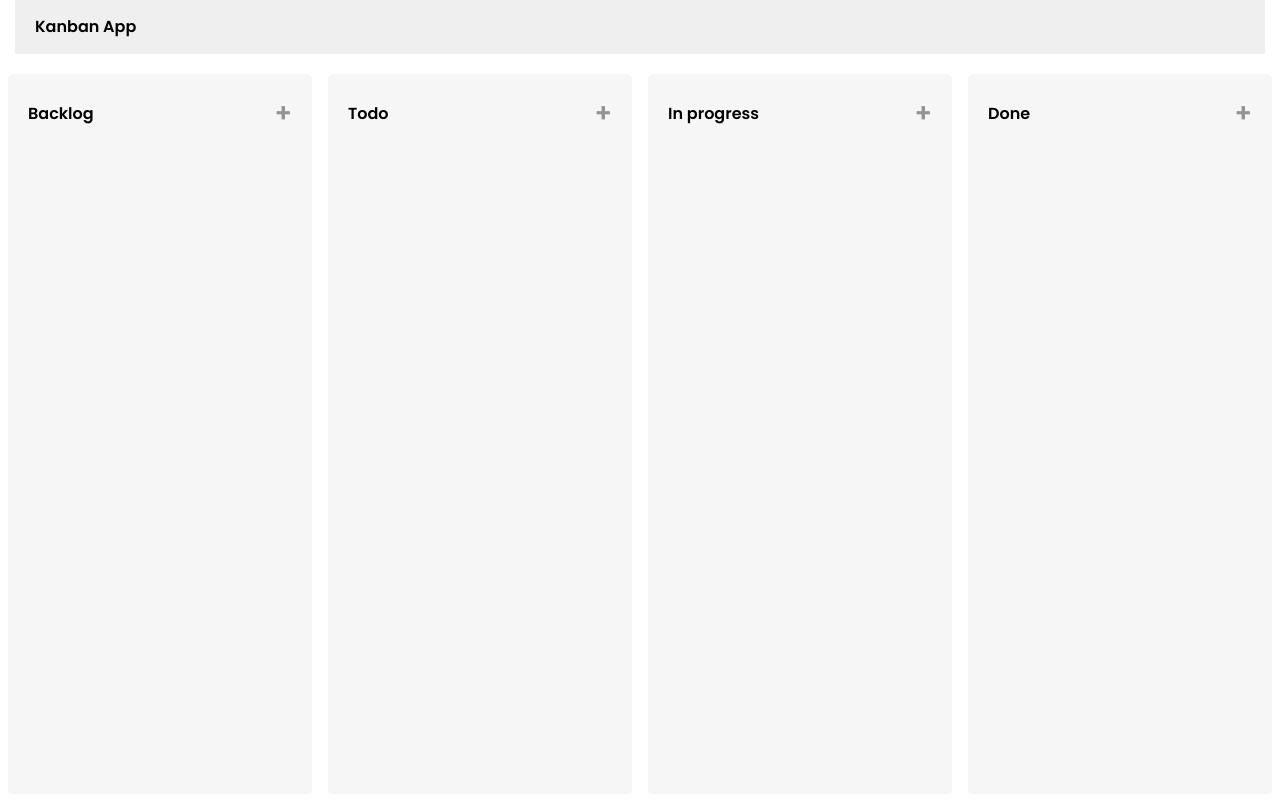
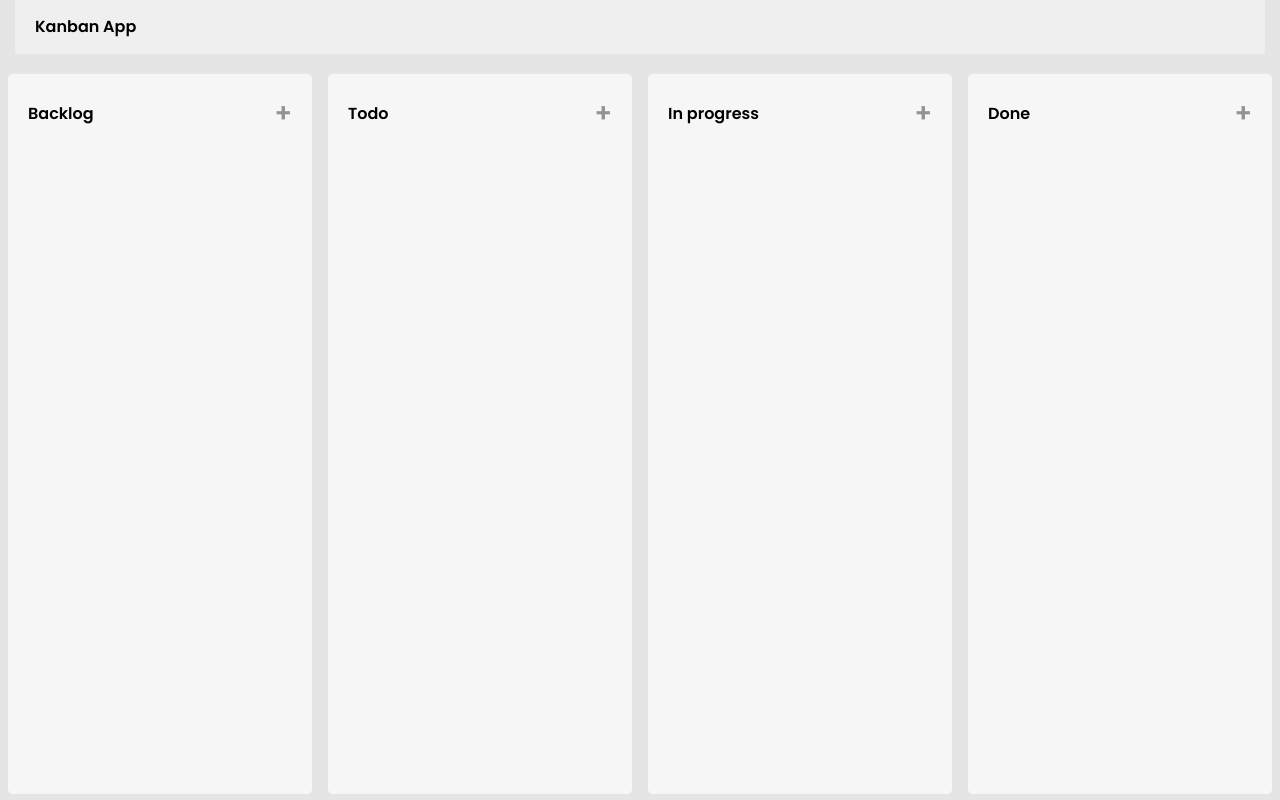
Before and after one commit to nibiralpha/kanban, a Next.js app: page / in a window 1280 px wide. Built offline with nearby package versions, Linux system fonts and the light colour scheme.

Commit message:
minor design change

```diff
--- a/app/globals.css
+++ b/app/globals.css
@@ -3,7 +3,7 @@
 
 body {
   font-family: "Poppins", sans-serif;
-  background-color: #fff !important;
+  background-color: #e5e5e5 !important;
   overflow-x: hidden;
 }
 
```
